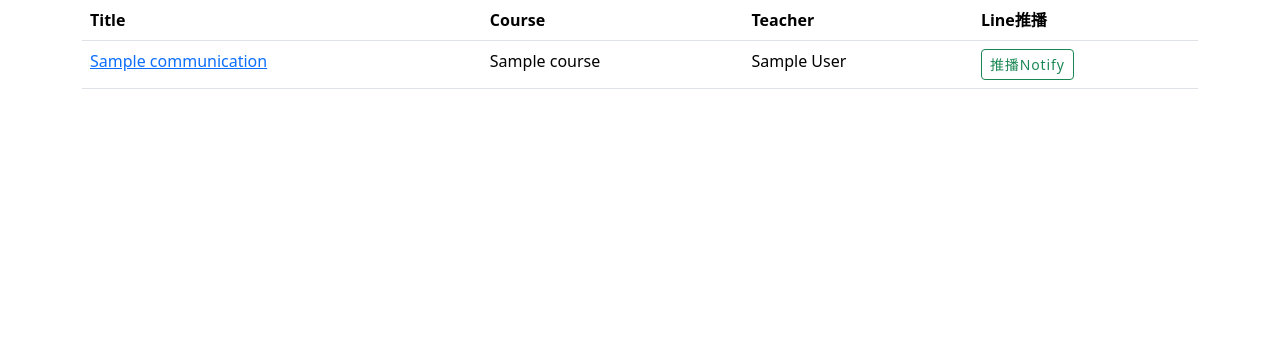
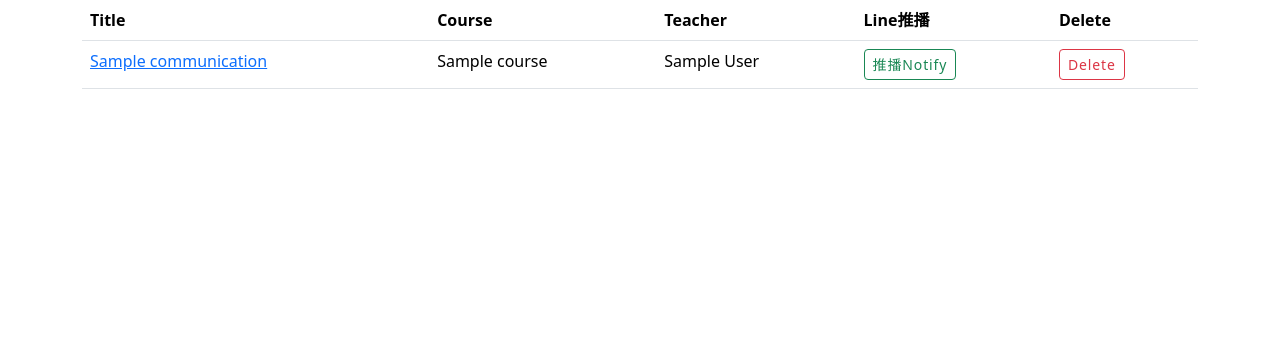
Before and after one commit to K3vinzz/SchoolManagingSystem, a Flask app: page /all_comms in a window 1280 px wide. Shown: the part 72-420 px from the top of the page. Run offline with Flask 3, Linux system fonts and the light colour scheme; a user stored in the database is signed in; tables that the repository leaves empty hold one stand-in row (values such as "Sample post"); some libraries are stand-ins or nearby versions.

Commit message:
Complete delete_comm()

```diff
--- a/main.py
+++ b/main.py
@@ -584,7 +584,10 @@ def all_comms():
 @app.route('/delete_comm/<int:comm_id>')
 @admin_only
 def delete_comm(comm_id):
-    pass
+    comm = db.get_or_404(Communication, comm_id)
+    db.session.delete(comm)
+    db.session.commit()
+    return redirect(url_for('all_comms'))
 
 
 @app.route('/comm/<int:comm_id>', methods=["GET", "POST"])
--- a/templates/all_comms.html
+++ b/templates/all_comms.html
@@ -9,6 +9,7 @@
             <th scope="col">Course</th>
             <th scope="col">Teacher</th>
             <th scope="col">Line推播</th>
+            <th scope="col">Delete</th>
         </tr>
         </thead>
         <tbody>
@@ -24,6 +25,9 @@
             <td>
                 <button onclick="location.href='{{url_for('comm', comm_id=comm.id)}}'" type="button" class="btn btn-outline-success btn-sm">推播Notify</button>
             </td>
+            <td>
+                <button onclick="location.href='{{url_for('delete_comm', comm_id=comm.id)}}'" type="button" class="btn btn-outline-danger btn-sm">Delete</button>
+            </td>
         </tr>
         {% endfor %}
         </tbody>
```
